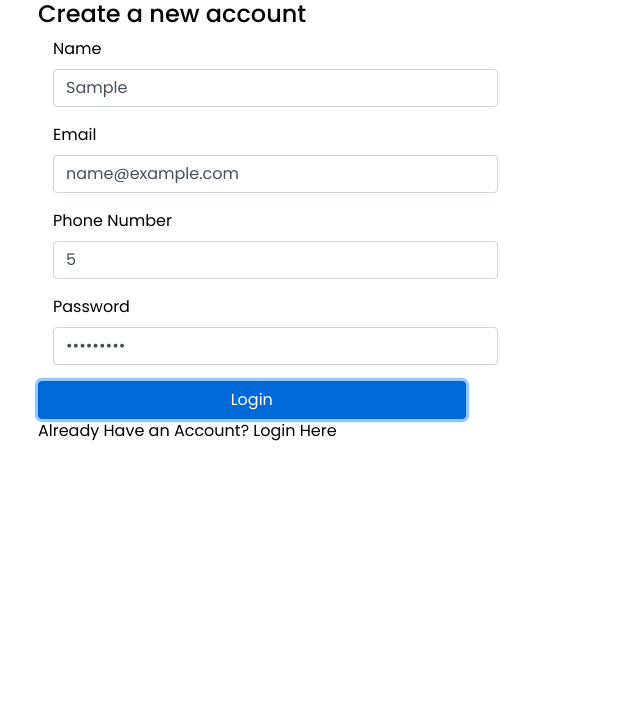
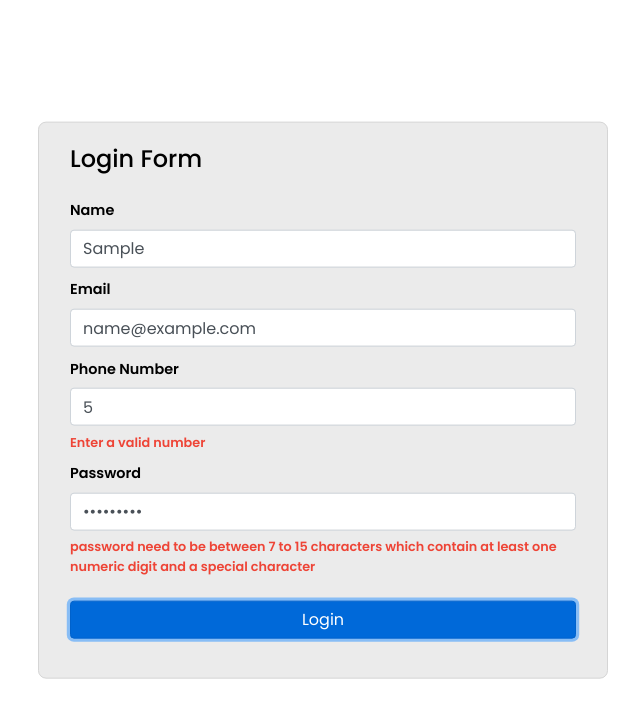
Before and after one commit to jahan-nusrat/redux-cart, a React (Create React App) app: page /login in a window 1280 px wide. Both pictures are taken after typing "Sample", "name@example.com", "5", "Sample123" into the empty fields and a click on the button "Login". Shown: the top 718 px of the page, without its empty margins (317-957 px from the left). Built offline with nearby package versions, Linux system fonts and the light colour scheme.

Commit message:
login form setup

```diff
--- a/src/App.js
+++ b/src/App.js
@@ -10,6 +10,7 @@ import './App.css';
 import Checkout from './components/Checkout/Checkout';
 import SuccessOrder from './components/Success/SuccessOrder';
 import SignUp from './components/SignUp/SignUp';
+import PrivateRoute from './components/PrivateRoute/PrivateRoute';
 
 const App = () => {
     return (
@@ -18,12 +19,12 @@ const App = () => {
                 <Route exact path="/">
                     <Products />
                 </Route>
-                <Route path="/cart">
-                    <Cart />
-                </Route>
                 <Route path="/login">
                     <SignUp />
                 </Route>
+                <PrivateRoute path="/cart">
+                    <Cart />
+                </PrivateRoute>
                 <Route path="/checkout">
                     <Checkout />
                 </Route>
--- /dev/null
+++ b/src/components/PrivateRoute/PrivateRoute.js
@@ -0,0 +1,25 @@
+import React from 'react';
+import { useSelector } from 'react-redux';
+import { Redirect, Route } from 'react-router-dom';
+
+function PrivateRoute ({ children, ...rest }) {
+	const userDetails= useSelector(state=>state.userInfo)
+	return (
+		<Route
+			{...rest}
+			render={({ location }) =>
+				userDetails.email ? (
+					children
+				) : (
+					<Redirect
+						to={{
+							pathname : '/login',
+							state    : { from: location }
+						}}
+					/>
+				)}
+		/>
+	);
+}
+
+export default PrivateRoute;
--- a/src/components/SignUp/FormSignUp.js
+++ b/src/components/SignUp/FormSignUp.js
@@ -1,16 +1,17 @@
 import React from 'react';
-import useForm from './useForm'
+import useForm from './useForm';
+import validation from './FormValidation';
 
 const FormSignUp = () => {
-    const {handleSubmit, user, handleInputChange} =useForm()
+    const {handleSubmit, user, handleInputChange, error} =useForm(validation);
 
     return (
-        <div className="container">
+        <div className="container signup">
             <div className="row justify-content-center">
                 <div className="col-lg-6">
                     <form className="form row" onSubmit={handleSubmit}>
-                        <h4>Create a new account</h4>
-                        <div className="form-group col-md-10">
+                        <h4 style={{padding:'0 15px'}} className="mb-4">Login Form</h4>
+                        <div className="form-group col-md-12">
                             <label htmlFor="name">Name</label>
 							<input
 								type="text"
@@ -19,10 +20,10 @@ const FormSignUp = () => {
                                 value={user.name}
                                 onChange={handleInputChange}
 								placeholder="Enter Your Name"
-								required
-							/>
+                            />
+                            {error.name && <p className="error">{error.name}</p>}
                         </div>
-                        <div className="form-group col-md-10">
+                        <div className="form-group col-md-12">
                             <label htmlFor="Email">Email</label>
 							<input
 								type="email"
@@ -31,10 +32,10 @@ const FormSignUp = () => {
                                 value={user.email}
                                 onChange={handleInputChange}
 								placeholder="Email"
-								required
-							/>
+                            />
+                            {error.email ? <p className="error">{error.email}</p>:''}
                         </div>
-                        <div className="form-group col-md-10">
+                        <div className="form-group col-md-12">
                             <label htmlFor="Phone Number">Phone Number</label>
 							<input
 								type="number"
@@ -43,10 +44,10 @@ const FormSignUp = () => {
                                 value={user.number}
                                 onChange={handleInputChange}
 								placeholder="Phone Number"
-								required
-							/>
+                            />
+                            {error.number && <p className="error">{error.number}</p>}
                         </div>
-                        <div className="form-group col-md-10">
+                        <div className="form-group col-md-12">
                             <label htmlFor="Password">Password</label>
 							<input
 								type="password"
@@ -55,15 +56,13 @@ const FormSignUp = () => {
                                 onChange={handleInputChange}
 								className="form-control"
 								placeholder="password"
-								required
-							/>
+                            />
+                            {error.password && <p className="error">{error.password}</p>}
                         </div>
-                        <button type="submit" className="btn btn-primary login col-9">Login</button>
-                        <span>Already Have an Account? Login Here</span>
+                        <button type="submit" className="btn btn-primary login">Login</button>
                     </form>
                 </div>
             </div>
-
         </div>
     )
 }
--- a/src/components/SignUp/FormValidation.js
+++ b/src/components/SignUp/FormValidation.js
@@ -27,7 +27,7 @@ const FormValidation = (user)=>{
 
     //Password Validation
     const passwordRegex =/^(?=.*[0-9])(?=.*[!@#$%^&*])[a-zA-Z0-9!@#$%^&*]{7,15}$/;
-    if(!user.password){
+    if(!user.password.trim()){
         error.password= "Password Required"
     } else if(!passwordRegex.test(user.password)){
         error.password="password need to be between 7 to 15 characters which contain at least one numeric digit and a special character"
--- a/src/components/SignUp/SignUp.js
+++ b/src/components/SignUp/SignUp.js
@@ -1,9 +1,10 @@
 import React from 'react'
 import FormSignUp from './FormSignUp'
+import './form.style.css'
 
 const SignUp = () => {
     return (
-        <div>
+        <div className="container signup-section">
             <FormSignUp />
         </div>
     )
--- /dev/null
+++ b/src/components/SignUp/form.style.css
@@ -0,0 +1,40 @@
+.signup-section {
+    position: relative;
+    height: 100vh;
+}
+
+.signup {
+    position: absolute;
+    top: 50%;
+    left: 50%;
+    transform: translate(-50%, -50%);
+}
+
+.form {
+    border: 1px solid #d5d5d5;
+    padding: 1.4rem 1rem;
+    background-color: #ebebeb;
+    border-radius: 8px;
+}
+
+.form label {
+    font-weight: 600;
+    font-size: 0.9rem;
+}
+
+.form button {
+    width: 100%;
+    margin: 1rem 15px;
+}
+
+.form .form-group {
+    margin-bottom: 0.6rem;
+}
+
+.error {
+    font-size: 0.8rem;
+    font-weight: 600;
+    color: #EE4436;
+    margin-bottom: 0;
+    padding-top: 0.4rem;
+}
--- a/src/components/SignUp/useForm.js
+++ b/src/components/SignUp/useForm.js
@@ -1,24 +1,38 @@
-import {useState, useEffect} from 'react'
+import {useState} from 'react'
+import { useHistory, useLocation } from 'react-router-dom';
+import { loginInfo } from '../../redux/actions';
+import { useDispatch } from 'react-redux';
 
-const useForm = () => {
-    const handleSubmit=(e)=>{
-        e.preventDefault();
-    }
-
+const useForm = (validation) => {
+    const dispatch=useDispatch()
+    const history =useHistory()
+    const location=useLocation()
+    let { from } = location.state || { from: { pathname: "/" } };
     const [user,setUser]= useState({
         name:'',
         email:'',
-        number: null,
+        number: '',
         password:''
     })
+
     const [error,setError]= useState({})
     const handleInputChange=(e)=>{
         setUser({
             ...user,
             [e.target.name]:e.target.value
         })
+        dispatch(loginInfo(user))
     }
-    return {handleSubmit, user, handleInputChange}
+
+    const handleSubmit=(e)=>{
+        e.preventDefault();
+        setError(validation(user))
+        if(!validation(user).name && !validation(user).email && !validation(user).number && !validation(user).password){
+            history.replace(from)
+        }
+    }
+
+    return {handleSubmit, user, error, handleInputChange}
 }
 
 export default useForm
--- a/src/redux/actions.js
+++ b/src/redux/actions.js
@@ -1,7 +1,8 @@
 export const ADD_CART= 'ADD_CART';
 export const REMOVE_CART= 'REMOVE_CART';
 export const QTY_CART= 'QTY_CART';
-export const AMOUNT_INFO= 'AMOUNT_INFO'
+export const AMOUNT_INFO= 'AMOUNT_INFO';
+export const LOGIN_INFO= 'LOGIN_INFO'
 
 export const addToCart=(id)=>{
     return{
@@ -37,3 +38,10 @@ export const amountInfo=(amount, items)=>{
         payload:{amount, items}
     }
 }
+
+export const loginInfo=(info)=>{
+    return{
+        type: LOGIN_INFO,
+        payload: info
+    }
+}
--- a/src/redux/reducer.js
+++ b/src/redux/reducer.js
@@ -1,4 +1,4 @@
-import {ADD_CART, AMOUNT_INFO, QTY_CART, REMOVE_CART } from './actions'
+import {ADD_CART, AMOUNT_INFO, LOGIN_INFO, QTY_CART, REMOVE_CART } from './actions'
 import data from '../components/data/data';
 
 const products=data.map(item=>{
@@ -8,7 +8,8 @@ const products=data.map(item=>{
 const initialState={
     items:products,
     cart:[],
-    amount:{}
+    amount:{},
+    userInfo:{}
 }
 
 const reducer =(state=initialState,action)=>{
@@ -26,22 +27,27 @@ const reducer =(state=initialState,action)=>{
         case REMOVE_CART:
             const remainingItems= [...state.cart].filter(item=>item.id !== action.payload.id)
             return{
+                ...state,
                 cart:[...remainingItems],
-                items:products
             }
 
         case QTY_CART:
             const adjustQuantity= state.cart.map(item=>item.id===action.payload.id? {...item, qty:parseInt(action.payload.qty)}: item)
             return{
+                ...state,
                 cart: [...adjustQuantity],
-                items:products
             }
 
         case AMOUNT_INFO:
             return {
-                amount: action.payload,
-                items:state.items,
-                cart:state.cart
+                ...state,
+                amount: action.payload
+            }
+
+        case LOGIN_INFO:
+            return{
+                ...state,
+                userInfo:action.payload
             }
 
         default:
```
